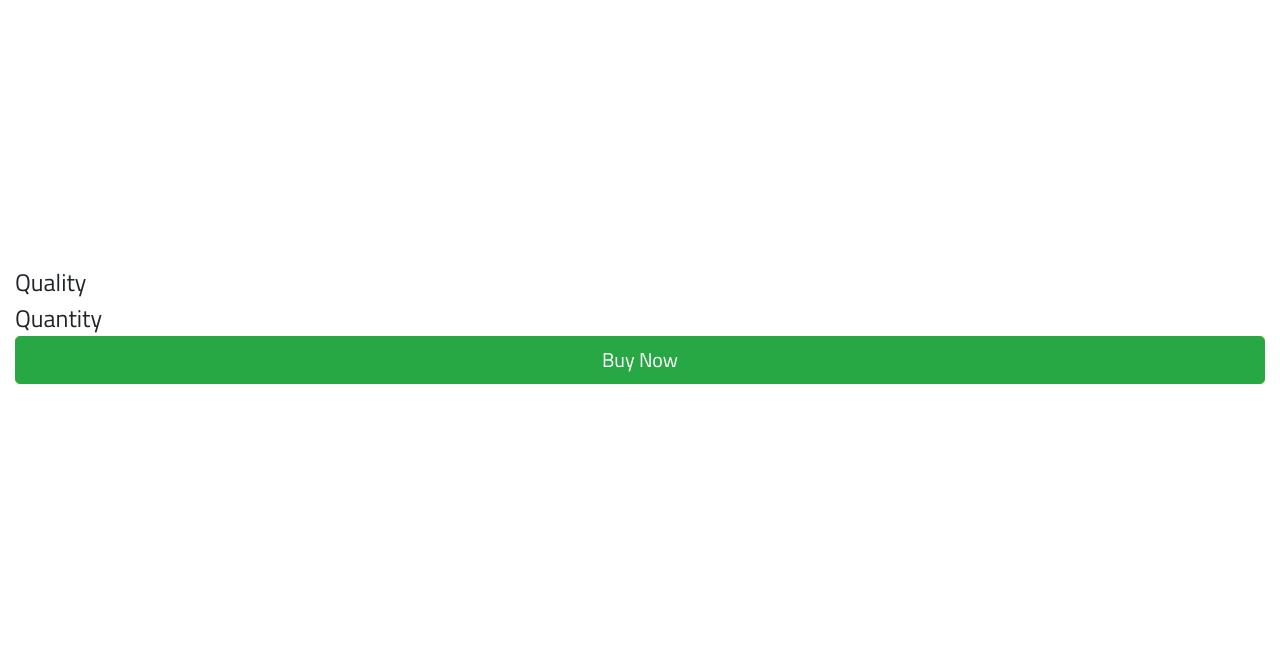
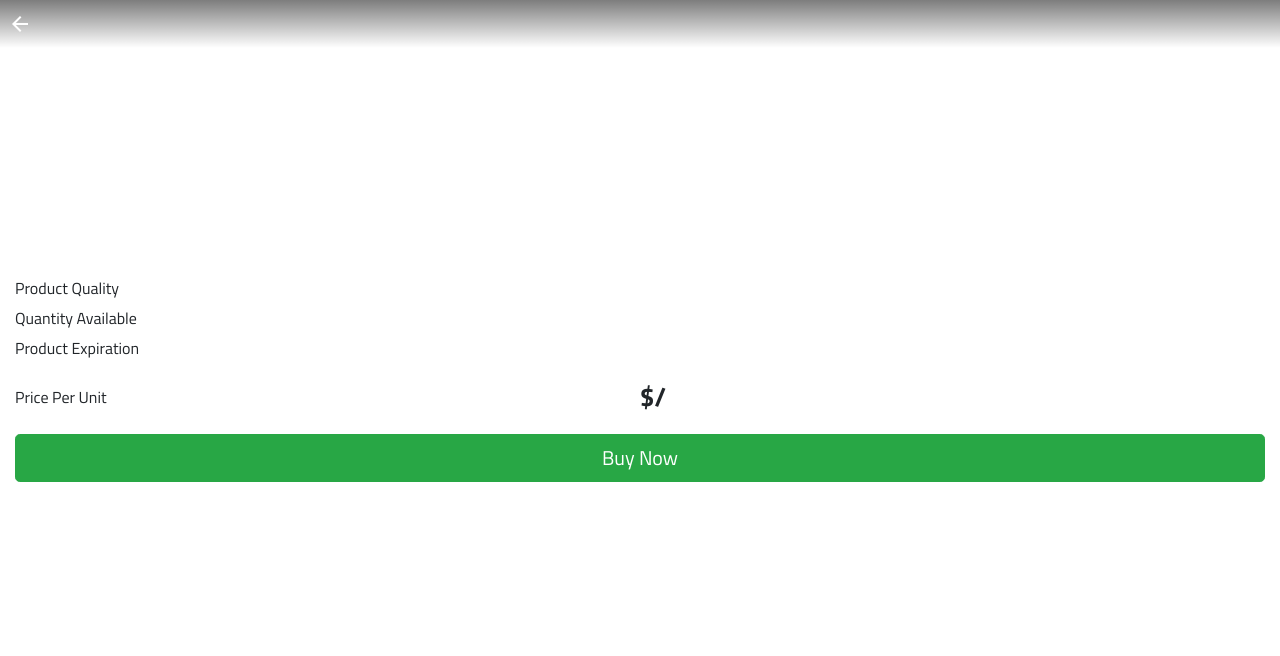
Before and after one commit to hanneswidrig/taj-mahal, a Flask app: template templates/detail-listing.html in a window 1280 px wide. Shown: the top 656 px of the page. Run offline with Flask 2, Linux system fonts and the light colour scheme; the template is opened without the code that fills it, so the values that code supplies are empty; parts of the project's set-up code (start-up, migrations or seed data) failed here and were passed over; some libraries are stand-ins or nearby versions.

Commit message:
Improved Product Details page

```diff
--- a/static/styles/listing-details.css
+++ b/static/styles/listing-details.css
@@ -2,9 +2,11 @@
 	padding: 0;
 }
 .app-bar {
-	position: absolute;
-	top     : 0;
-	left    : 0;
+	position  : absolute;
+	top       : 0;
+	left      : 0;
+	width     : 100%;
+	background: linear-gradient(180deg, rgba(0,0,0,0.51) 0%, rgba(0,0,0,0) 100%);
 }
 .detail {
 	font-family: 'Titillium Web', sans-serif;
@@ -21,32 +23,35 @@
 	margin: 0 15px;
 }
 .detail-title {
-	text-align: center;
+	font-size  : 2.5rem;
+	font-weight: 600;
+	text-align : center;
+	margin     : 6px 0;
 }
 .detail-description {
+	font-size : 1rem;
 	text-align: center;
+	margin    : 6px 0 20px 0;
 }
-.detail-quality {
+.detail-section {
 	display        : flex;
 	flex-direction : row;
-	justify-content: space-between;
+	justify-content: center;
 	align-items    : center;
+	font-size      : 1rem;
+	margin         : 6px 0;
 }
-.detail-quality-label {
-	font-size: 1.5rem;
+.detail-label {
+	flex: 1;
 }
-.detail-quality-total {
-	font-size: 3rem;
+.detail-total {
+	font-weight: 600;
+	flex       : 1;
 }
-.detail-quantity {
-	display        : flex;
-	flex-direction : row;
-	justify-content: space-between;
-	align-items    : center;
+.detail-price {
+	margin: 18px 0;
 }
-.detail-quantity-label {
-	font-size: 1.5rem;
+.detail-price>.detail-total {
+	font-size  : 1.6rem;
+	font-weight: 700;
 }
-.detail-quantity-total {
-	font-size: 3rem;
-}
--- a/static/styles/styles.css
+++ b/static/styles/styles.css
@@ -88,7 +88,7 @@ a.navi-nav-item {
 .listing::after {
 	z-index         : 1;
 	position        : relative;
-	background-image: linear-gradient(to bottom, transparent 65%, #000 100%);
+	background-image: linear-gradient(to bottom, transparent 60%, #000 100%);
 	opacity         : .5;
 	width           : 100%;
 	height          : 100%;
@@ -105,7 +105,7 @@ a.navi-nav-item {
 .listing-body {
 	width: 100%;
 	font-family: 'Titillium Web', sans-serif;
-	font-weight: 700;
+	font-weight: 400;
 	position: absolute;
 	bottom: 0;
 	display: flex;
--- a/templates/detail-listing.html
+++ b/templates/detail-listing.html
@@ -11,18 +11,26 @@
 	</div>
 	<div class="detail-body">
 		<div class="detail-title">
-			 <h1>{{ listing.title }}</h1>
+			 {{ listing.title }}
 		</div>
 		<div class="detail-description">
 			 {{ listing.description }}
 		</div>
-		<div class="detail-quality">
-				<div class="detail-quality-label">Quality</div>
-				<div class="detail-quality-total">{{ listing.listing_quality }}</div>
+		<div class="detail-section">
+			<div class="detail-label">Product Quality</div>
+			<div class="detail-total">{{ listing.listing_quality }}</div>
 		</div>
-		<div class="detail-quantity">
-		 <div class="detail-quantity-label">Quantity</div>
-		 <div class="detail-quantity-total">{{ listing.available_quantity }}</div>
+		<div class="detail-section">
+		 <div class="detail-label">Quantity Available</div>
+		 <div class="detail-total">{{ listing.available_quantity }}</div>
+		</div>
+		<div class="detail-section">
+		 <div class="detail-label">Product Expiration</div>
+		 <div class="detail-total">{{ listing.expiration_date.strftime('%B%t%e,%t%Y') }}</div>
+		</div>
+		<div class="detail-section detail-price">
+			<div class="detail-label">Price Per Unit</div>
+			<div class="detail-total">${{ listing.price_per_unit }}/{{ listing.unit_type }}</div>
 		</div>
 		<a
 			class="btn btn-primary btn-success btn-lg btn-block"
```
Also changed, not shown: static/styles/listing-purchase.css (+7 -5 lines).
